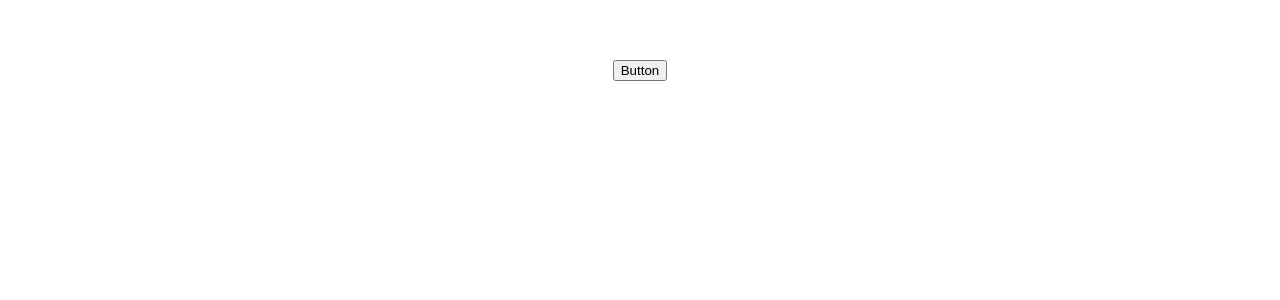
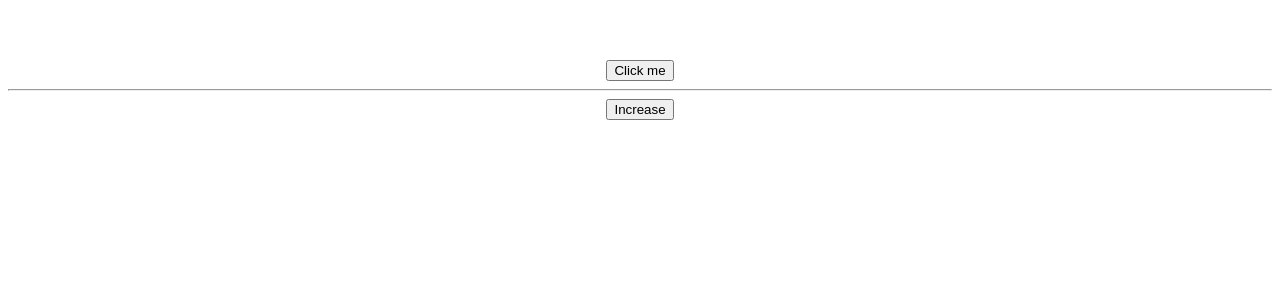
Before and after one commit to Kimla/netlify-functions, a Vue app: page / in a window 1280 px wide. Shown: the top 300 px of the page. Built offline with nearby package versions, Linux system fonts and the light colour scheme.

Commit message:
Added increase function

```diff
--- a/src/components/Form.vue
+++ b/src/components/Form.vue
@@ -1,7 +1,10 @@
 <template>
   <div>
-    <button @click="send">Button</button>
+    <button @click="send">Click me</button>
     <h1 v-if="message">Server says: {{ message }}</h1>
+    <hr>
+    <button @click="increase">Increase</button>
+    <h1 v-if="points">Points: {{ points }}</h1>
   </div>
 </template>
 
@@ -11,11 +14,16 @@ import axios from 'axios';
 export default {
   data: () => ({
     message: null,
+    points: null,
   }),
   methods: {
     async send() {
       const res = await axios.get('.netlify/functions/hello');
       this.message = res.data;
+    },
+    async increase() {
+      const res = await axios.get('.netlify/functions/increase');
+      this.points = res.data.points;
     }
   }
 }
```
Also changed, not shown: src/lambda/increase.js (added, +9 -0 lines).
